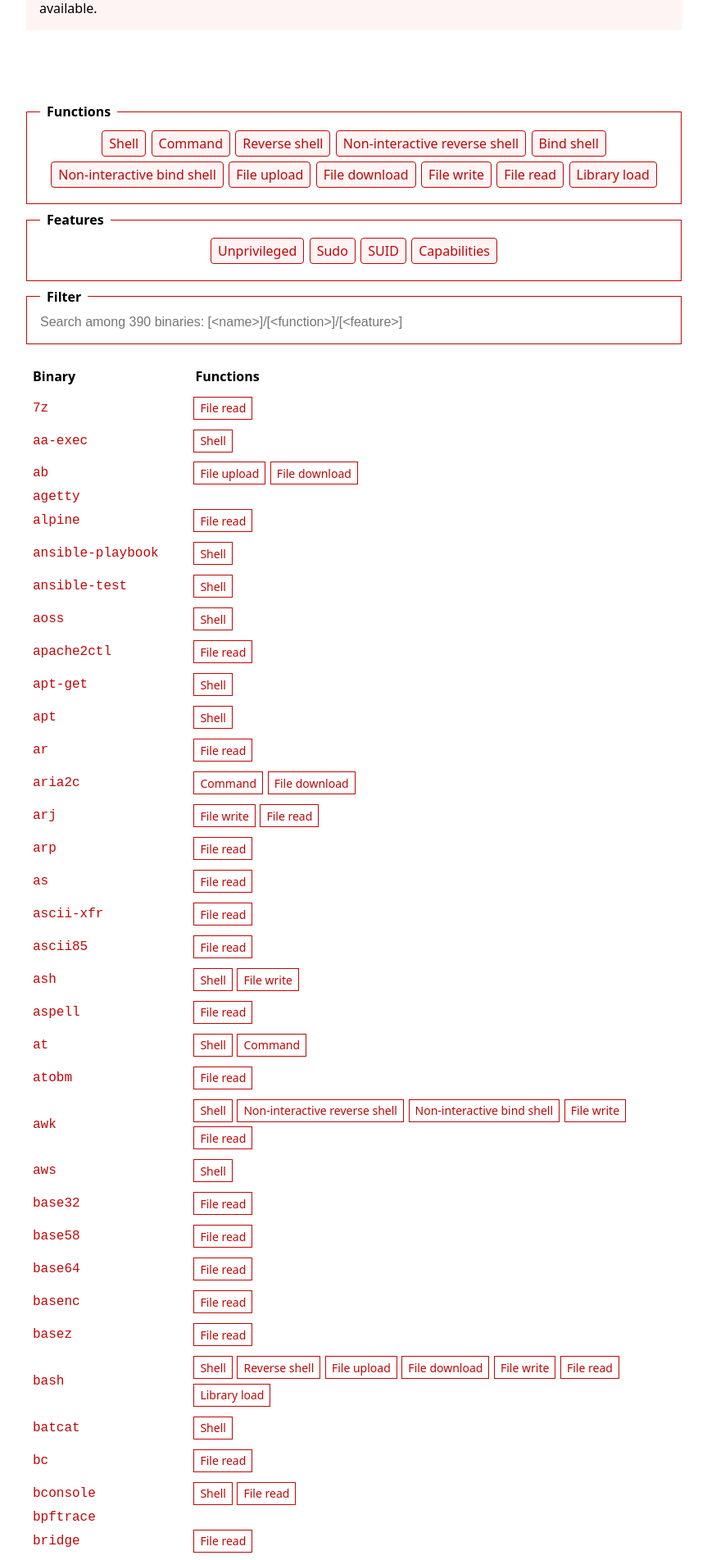
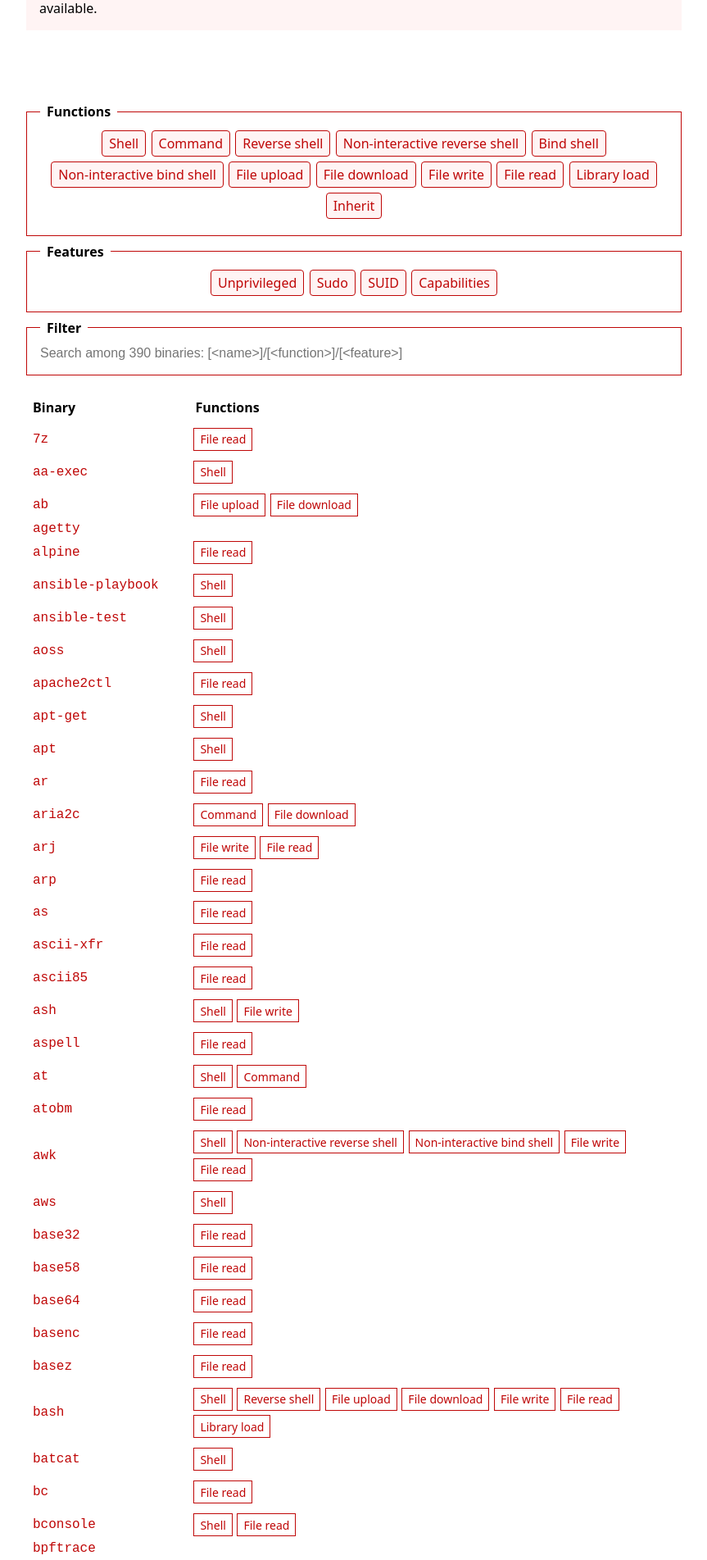
Before and after one commit to GTFOBins/GTFOBins.github.io, a Jekyll site: the page built from index.md, in a window 1280 px wide. Shown: the part 405-2308 px from the top of the page at 82% size, without its empty margins (208-1071 px from the left). Built offline with Jekyll 4.4.1, drawn with Linux system fonts in a browser that asks for light colours.

Commit message:
Add a first working implementation of binary inheritance
For the moment being, only direct (i.e., non recursive) inheritance is
shown. Not sure if possible/worth it to do otherwise.

```diff
--- a/_data/functions.yml
+++ b/_data/functions.yml
@@ -43,3 +43,7 @@ file-read:
 library-load:
   label: Library load
   description: This binary can load shared libraries that may be used to run code in the binary execution context.
+
+inherit:
+  label: Inherit
+  description: This binary can inherit functions from another.
--- a/_includes/function_list.html
+++ b/_includes/function_list.html
@@ -9,9 +10,38 @@
         {% assign _examples = include.functions[_function_name] %}
         {% include get_features_label.html examples=_examples %}
 
-        {% comment %} functions are passed separately so that can be reused for aliases {% endcomment %}
         <li data-function-name="{{ _function.label }}" data-function-features="{{ return_features }}">
             <a href="{{ include.gtfobin.url }}#{{ _function_name }}">{{ _function.label }}</a>
         </li>
     {% endfor %}
+
+    {% comment %} for each example that inherits another binary {% endcomment %}
+    {% assign _inherited_functions = '' | split: '' %}
+    {% for _example in include.functions.inherit %}
+        {% include get_gtfobin.html name=_example.from %}
+        {% assign _gtfobin = return_gtfobin %}
+
+        {% comment %} for each function of the inherited binary {% endcomment %}
+        {% for _function_item in _gtfobin.functions %}
+            {% assign _function_name = _function_item[0] %}
+            {% assign _function = _function_item[1] %}
+
+            {% comment %} skip recursive inheritance {% endcomment %}
+            {% if _function_name == "inherit" %}{% continue %}{% endif %}
+
+            {% comment %} take note of the function name {% endcomment %}
+            {% assign _inherited_functions = _inherited_functions | push: _function_name %}
+        {% endfor %}
+    {% endfor %}
+
+    {% comment %} render the inherited functions of this binary {% endcomment %}
+    {% for _function_item in site.data.functions %}
+        {% assign _function_name = _function_item[0] %}
+        {% assign _function = _function_item[1] %}
+        {% unless _inherited_functions contains _function_name %}{% continue %}{% endunless %}
+
+        <li class="inherit" data-function-name="{{ _function.label }}" data-function-features="">
+            <a href="{{ include.gtfobin.url }}#inherit">{{ _function.label }}</a>
+        </li>
+    {% endfor %}
 </ul>
--- a/_layouts/gtfobin.html
+++ b/_layouts/gtfobin.html
@@ -45,6 +45,11 @@ layout: common
             <li>
                 {% comment %} build the identifier of this example {% endcomment %}
                 {% capture example_id %}{{ function_name }}-{{ forloop.index }}{% endcapture %}
+
+                {% comment %} add a link to the inheriting binary {% endcomment %}
+                {% if function_name == "inherit" %}
+                    <p>Inherits from <a href="/gtfobins/{{ example.from }}/"><code>{{ example.from }}</code></a>.</p>
+                {% endif %}
 
                 {% comment %} example description {% endcomment %}
                 {{ example.description | markdownify }}
--- a/assets/style.scss
+++ b/assets/style.scss
@@ -267,6 +267,10 @@ h2, h3, h4, h5, h5 {
                 content: " (" attr(data-matching-features) ")";
             }
         }
+
+        &.inherit a {
+            border-style: dashed;
+        }
     }
 }
 
```
Also changed, not shown: other parts of _includes/function_list.html (+1 -0 lines).
